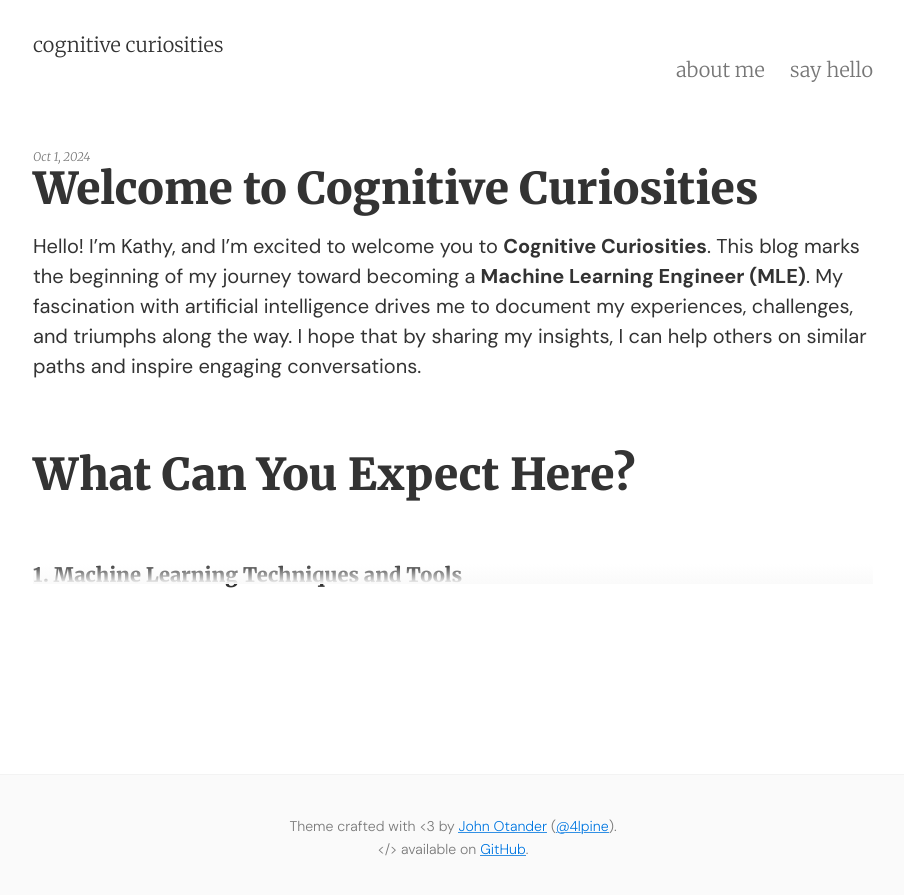
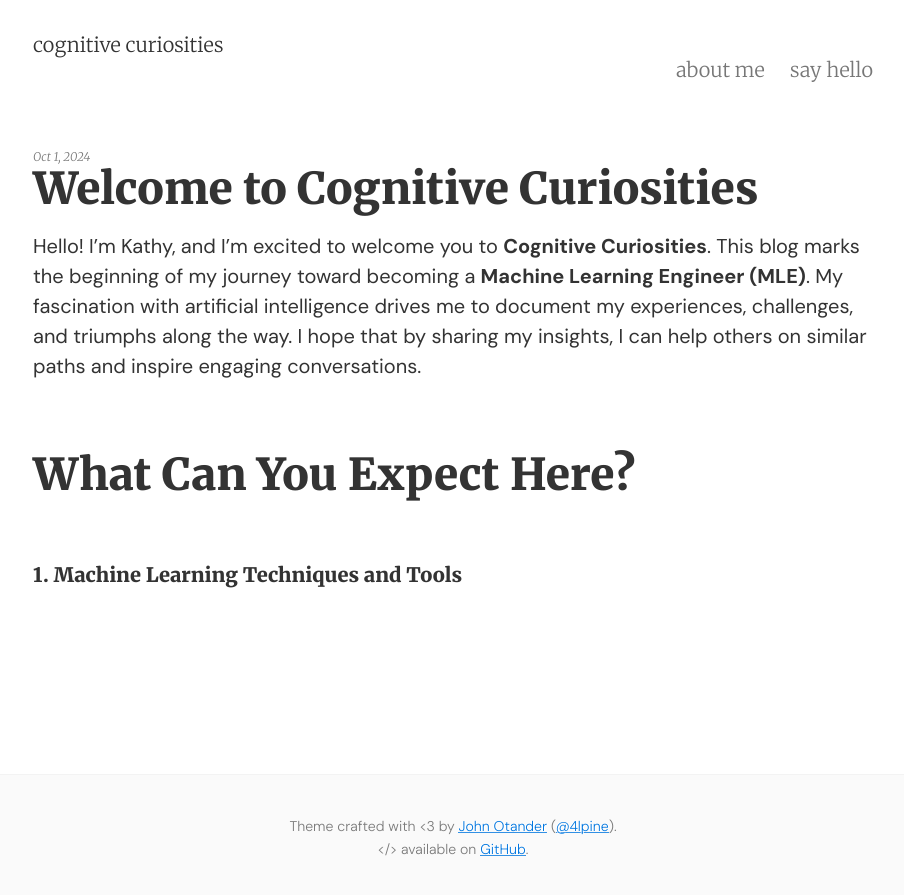
Before and after one commit to itstrieu/itstrieu.github.io, a Jekyll site: the page built from index.html, in a window 1280 px wide. Shown: the top 895 px of the page, without its empty margins (187-1091 px from the left). Built offline with Jekyll 4.4.1, drawn with Linux system fonts in a browser that asks for light colours; the list of posts is cut into pages by our own code.

Commit message:
shortened summary further and adjusted gradient distance

```diff
--- a/_sass/_base.scss
+++ b/_sass/_base.scss
@@ -35,7 +35,7 @@ body {
 
 // Add new styles for post summary
 .post-summary {
-  max-height: 100px; // Adjust this value as needed
+  max-height: 50px; // Reduced to half the original height
   overflow: hidden;
   position: relative;
 }
@@ -48,7 +48,7 @@ body {
   left: 0;
   right: 0;
   height: 20px;
-  background: linear-gradient(to bottom, rgba(0,0,0,0), var(--bg-color));
+  background: linear-gradient(to 4, rgba(0,0,0,0), var(--bg-color));
 }
 
 // Adjust padding for the post container if needed
```
